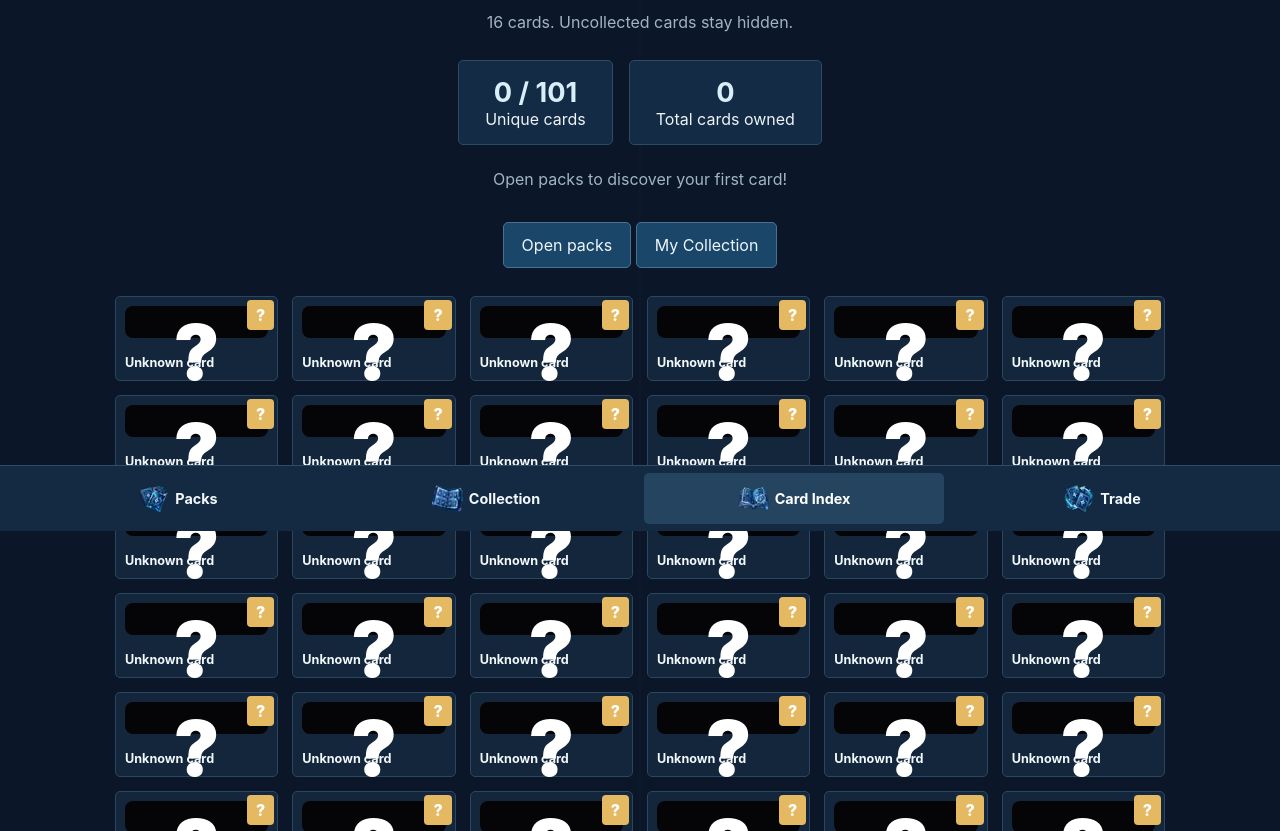
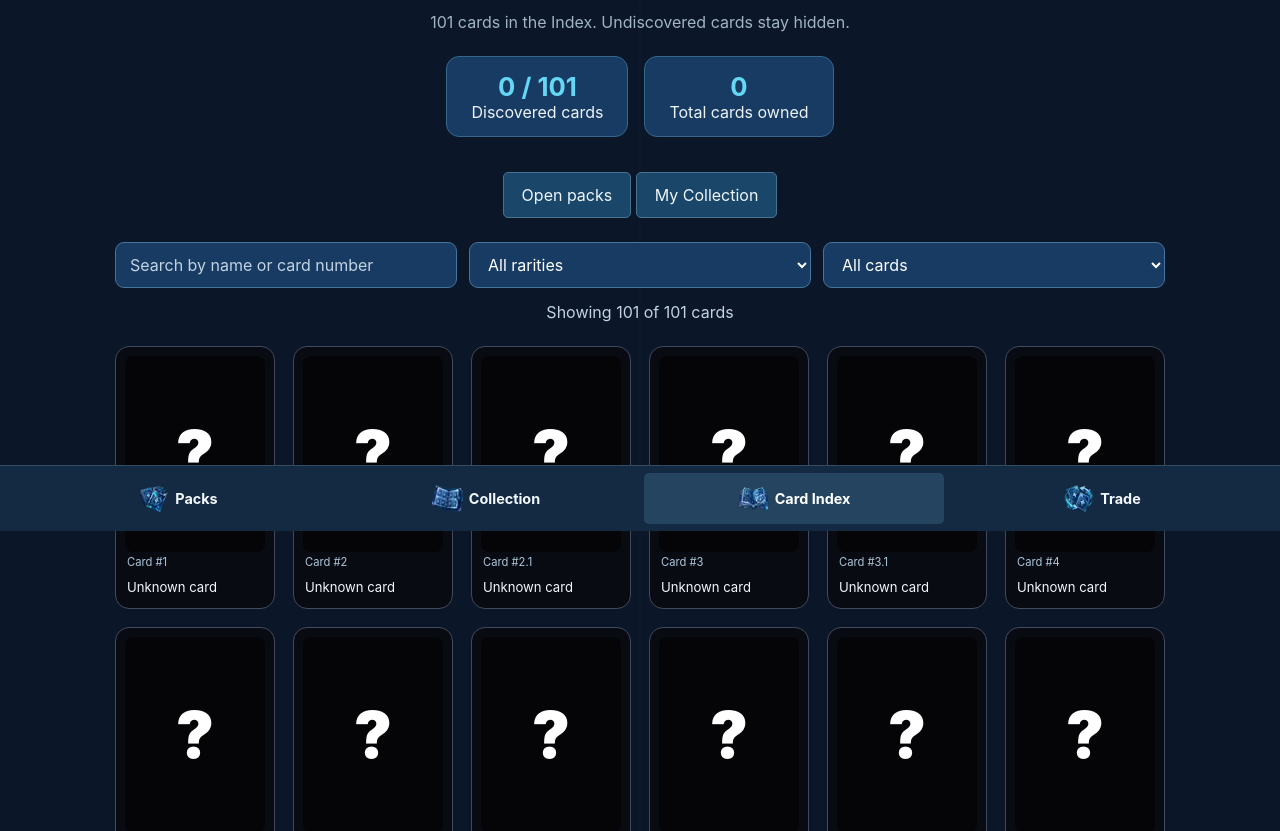
Before and after one commit to BigBashChess/jmss-tcg, a plain HTML site: page card-index.html in a window 1280 px wide. Shown: the part 269-1100 px from the top of the page. Drawn offline with Linux system fonts and the light colour scheme.

Commit message:
Fix Card Index count, locked-card layout and add filters

```diff
--- a/card-index.html
+++ b/card-index.html
@@ -2,83 +2,278 @@
 <html lang="en">
 <head>
   <meta charset="utf-8">
-<meta name="viewport" content="width=device-width,initial-scale=1">
+  <meta name="viewport" content="width=device-width, initial-scale=1">
   <meta name="theme-color" content="#101D35">
   <link rel="icon" href="index_images/favicon.png">
   <link rel="stylesheet" href="global.css">
+  <link rel="stylesheet" href="navigation.css">
+  <link rel="stylesheet" href="design.css">
   <title>Card Index | JMSS TCG</title>
   <style>
-.collection-summary{display:flex;justify-content:center;gap:16px;flex-wrap:wrap;margin:24px 0}
-.collection-stat{background:#183B63;border:1px solid #34688D;border-radius:13px;padding:15px 26px;min-width:150px}
-.collection-stat strong{font-size:1.7rem;color:#65D6F4;display:block}
-.collection-grid{display:grid;grid-template-columns:repeat(auto-fill,minmax(145px,1fr));gap:18px;margin:28px auto;max-width:1050px}
-.collection-card{position:relative;background:#183B63;border:1px solid #34688D;border-radius:14px;padding:9px;min-width:0}
-.collection-card img{width:100%;height:auto;display:block;border-radius:8px}
-.collection-card .count{position:absolute;right:3px;top:3px;background:#f4c45b;color:#101D35;font-weight:800;border-radius:999px;padding:5px 9px;box-shadow:0 2px 9px #0008}
-.collection-card .card-title{font-size:.79rem;line-height:1.35;margin:10px 2px 2px;color:#f2f8fc}
-.collection-card.locked{background:#06080D;border-color:#414A5C}.collection-card.locked img{opacity:0}.collection-card.locked::before{content:'?';position:absolute;top:9px;left:9px;right:9px;bottom:42px;background:#050507;color:white;border-radius:8px;display:grid;place-items:center;font-size:clamp(3rem,6vw,6rem);font-weight:900}.collection-card.locked .card-title{color:#F2F8FC}
-.collection-card.locked .count{background:#405269;color:white}
-.collection-empty{color:#9AB2C7;text-align:center;margin:18px auto}
-@media(max-width:480px){.collection-grid{grid-template-columns:repeat(2,minmax(0,1fr));gap:10px}}
+    .index-summary {
+      display: flex;
+      justify-content: center;
+      gap: 16px;
+      flex-wrap: wrap;
+      margin: 20px 0;
+    }
+    .index-stat {
+      background: #183B63;
+      border: 1px solid #34688D;
+      border-radius: 13px;
+      padding: 14px 24px;
+      min-width: 140px;
+      text-align: center;
+    }
+    .index-stat strong {
+      display: block;
+      color: #65D6F4;
+      font-size: 1.6rem;
+    }
+    .index-controls {
+      display: flex;
+      flex-wrap: wrap;
+      gap: 12px;
+      margin: 24px auto 8px;
+      max-width: 1050px;
+    }
+    .index-controls input, .index-controls select {
+      min-width: 0;
+      flex: 1 1 180px;
+      padding: 11px 14px;
+      border: 1px solid #45759A;
+      border-radius: 9px;
+      color: #fff;
+      background: #183B63;
+      font: inherit;
+    }
+    .index-controls input::placeholder { color: #C2D3E3; }
+    .index-grid {
+      display: grid;
+      grid-template-columns: repeat(auto-fill, minmax(145px, 1fr));
+      gap: 18px;
+      max-width: 1050px;
+      margin: 24px auto;
+    }
+    .index-card {
+      position: relative;
+      padding: 9px;
+      min-width: 0;
+      border: 1px solid #34688D;
+      border-radius: 14px;
+      background: #183B63;
+      overflow: hidden;
+    }
+    .index-card .art {
+      width: 100%;
+      aspect-ratio: 5 / 7;
+      border-radius: 8px;
+      overflow: hidden;
+      background: #050507;
+    }
+    .index-card .art img {
+      width: 100%;
+      height: 100%;
+      object-fit: contain;
+      display: block;
+    }
+    .index-card.locked { background: #090B12; border-color: #414A5C; }
+    .index-card.locked .art {
+      display: grid;
+      place-items: center;
+      color: #fff;
+      font-size: clamp(3rem, 5vw, 5rem);
+      font-weight: 900;
+    }
+    .index-card .card-title {
+      margin: 10px 2px 2px;
+      color: #F2F8FC;
+      font-size: .82rem;
+      line-height: 1.35;
+      overflow-wrap: anywhere;
+    }
+    .index-card .card-number {
+      display: block;
+      margin: 3px 2px;
+      font-size: .7rem;
+      color: #ABC6D9;
+    }
+    .index-card .count {
+      position: absolute;
+      top: 13px;
+      right: 13px;
+      padding: 4px 8px;
+      background: #f4c45b;
+      color: #101D35;
+      border-radius: 99px;
+      font-size: .75rem;
+      font-weight: 800;
+      box-shadow: 0 2px 9px #0008;
+    }
+    .index-message {
+      text-align: center;
+      color: #C2D3E3;
+      margin: 14px auto;
+    }
+    @media (max-width: 480px) {
+      .index-grid { grid-template-columns: repeat(2, minmax(0, 1fr)); gap: 10px; }
+      .index-controls { gap: 8px; }
+      .index-card { padding: 7px; }
+    }
   </style>
-<link rel="stylesheet" href="navigation.css">
-<style>
-</style>
-<link rel="stylesheet" href="design.css">
 </head>
 <body class="background">
-<nav id="site-top-nav">
-</nav>
+  <nav id="site-top-nav"></nav>
   <main class="site-main">
     <section class="hero">
       <p class="eyebrow">JMSS TRADING CARD GAME</p>
       <h1>Card Index</h1>
-<p class="subtext">16 cards. Uncollected cards stay hidden.</p>
-<div class="collection-summary">
-<div class="collection-stat">
-<strong id="unique-count">0 / 16</strong>Unique cards</div>
-<div class="collection-stat">
-<strong id="total-count">0</strong>Total cards owned</div>
+      <p class="subtext" id="index-description">Browse the cards. Discover a card by opening packs to reveal its artwork.</p>
+      <div class="index-summary">
+        <div class="index-stat"><strong id="unique-count">0 / 0</strong>Discovered cards</div>
+        <div class="index-stat"><strong id="total-count">0</strong>Total cards owned</div>
       </div>
-<p id="collection-notice" class="collection-empty" aria-live="polite">
-</p>
       <a class="button" href="index.html">Open packs</a>
       <a class="button" href="collection.html">My Collection</a>
     </section>
-<section id="collection-grid" class="collection-grid" aria-label="Card Index">
-</section>
+
+    <div class="index-controls" aria-label="Filter cards">
+      <input id="card-search" type="search" placeholder="Search by name or card number" aria-label="Search card index">
+      <select id="rarity-filter" aria-label="Filter by rarity">
+        <option value="all">All rarities</option>
+        <option value="Rare">Rare</option>
+        <option value="Legendary">Legendary</option>
+        <option value="Mythic">Mythic</option>
+        <option value="Divine">Divine</option>
+        <option value="Unassigned">Unassigned</option>
+      </select>
+      <select id="ownership-filter" aria-label="Filter by ownership">
+        <option value="all">All cards</option>
+        <option value="owned">Discovered only</option>
+        <option value="locked">Undiscovered only</option>
+      </select>
+    </div>
+    <p id="collection-notice" class="index-message" role="status" aria-live="polite"></p>
+    <section id="collection-grid" class="index-grid" aria-label="All cards"></section>
   </main>
-<nav id="site-bottom-nav">
-</nav>
+  <nav id="site-bottom-nav"></nav>
+
   <script>
-(async function(){
-const grid=document.getElementById('collection-grid'),notice=document.getElementById('collection-notice');
-let records=[];
-try{const response=await fetch('cards.json',{cache:'no-cache'});if(!response.ok)throw Error('Unable to load card database');records=await response.json();}
-catch(err){notice.textContent='The card database could not be loaded. Please refresh.';return;}
-let inventory={};
-try{const x=JSON.parse(localStorage.getItem('jmss-tcg-collection-v1')||'{}');if(x&&typeof x==='object'&&!Array.isArray(x))inventory=x;}catch(err){}
-const countFor=file=>{const n=Number(inventory[file]);return Number.isSafeInteger(n)&&n>0?n:0};
-let total=0,unique=0;grid.replaceChildren();
-for(const card of records){
- const count=card.image?countFor(card.image):0;
- const owned=count>0; if(owned){unique++;total+=count;}
- const tile=document.createElement('article');tile.className='collection-card'+(owned?'':' locked');
- const badge=document.createElement('span');badge.className='count';badge.textContent=owned?'×'+count:'?';
- const img=document.createElement('img');img.alt=owned?card.name:'Undiscovered card';img.loading='lazy';
- // Hides artwork until the card is collected.
- if(owned)img.src='cards/'+card.image;
- const caption=document.createElement('div');caption.className='card-title';
- caption.textContent=owned?(card.name+(card.subtitle?' — '+card.subtitle:'')):'Unknown card';
- tile.title='Card #'+card.id+(owned?' — '+card.rarity:'');
- tile.append(img,badge,caption);grid.append(tile);
+    (async function () {
+      const grid = document.getElementById("collection-grid");
+      const notice = document.getElementById("collection-notice");
+      const search = document.getElementById("card-search");
+      const rarityFilter = document.getElementById("rarity-filter");
+      const ownershipFilter = document.getElementById("ownership-filter");
+      let records = [];
+      let inventory = {};
+
+      // Loads every card in the database.
+      try {
+        const response = await fetch("cards.json", { cache: "no-cache" });
+        if (!response.ok) throw new Error("Card database unavailable");
+        records = await response.json();
+        if (!Array.isArray(records)) throw new Error("Invalid card database");
+      } catch (error) {
+        notice.textContent = "The card database could not be loaded. Please refresh.";
+        return;
       }
-document.getElementById('unique-count').textContent=unique+' / '+records.length;
-document.getElementById('total-count').textContent=total.toLocaleString();
-if(!unique)notice.textContent='Open packs to discover your first card!';
+
+      // Reads saved cards from this browser.
+      try {
+        const saved = JSON.parse(localStorage.getItem("jmss-tcg-collection-v1") || "{}");
+        if (saved && typeof saved === "object" && !Array.isArray(saved)) inventory = saved;
+      } catch (error) {
+        notice.textContent = "Saved cards could not be read in this browser.";
+      }
+
+      const countFor = file => {
+        const count = Number(inventory[file]);
+        return Number.isSafeInteger(count) && count > 0 ? count : 0;
+      };
+
+      let discovered = 0;
+      let total = 0;
+      for (const card of records) {
+        const count = card.image ? countFor(card.image) : 0;
+        if (count > 0) {
+          discovered++;
+          total += count;
+        }
+      }
+      document.getElementById("unique-count").textContent = discovered + " / " + records.length;
+      document.getElementById("total-count").textContent = total.toLocaleString();
+      document.getElementById("index-description").textContent =
+        records.length + " cards in the Index. Undiscovered cards stay hidden.";
+
+      // Keeps undiscovered artwork hidden and displays owned cards.
+      function render() {
+        const term = search.value.trim().toLowerCase();
+        const rarity = rarityFilter.value;
+        const ownership = ownershipFilter.value;
+        const fragment = document.createDocumentFragment();
+        let matches = 0;
+
+        for (const card of records) {
+          const count = card.image ? countFor(card.image) : 0;
+          const owned = count > 0;
+          if (rarity !== "all" && card.rarity !== rarity) continue;
+          if (ownership === "owned" && !owned) continue;
+          if (ownership === "locked" && owned) continue;
+
+          // Search undiscovered cards only by their number, not hidden names.
+          const searchable = owned
+            ? (card.id + " " + card.name + " " + (card.subtitle || "")).toLowerCase()
+            : String(card.id).toLowerCase();
+          if (term && !searchable.includes(term)) continue;
+
+          matches++;
+          const tile = document.createElement("article");
+          tile.className = "index-card" + (owned ? "" : " locked");
+          const art = document.createElement("div");
+          art.className = "art";
+
+          if (owned) {
+            const image = document.createElement("img");
+            image.src = "cards/" + card.image;
+            image.alt = card.name;
+            image.loading = "lazy";
+            art.append(image);
+
+            const badge = document.createElement("span");
+            badge.className = "count";
+            badge.textContent = "×" + count;
+            tile.append(badge);
+          } else {
+            art.textContent = "?";
+            art.setAttribute("aria-label", "Undiscovered card");
+          }
+
+          const number = document.createElement("small");
+          number.className = "card-number";
+          number.textContent = "Card #" + card.id;
+
+          const title = document.createElement("div");
+          title.className = "card-title";
+          title.textContent = owned
+            ? card.name + (card.subtitle ? " - " + card.subtitle : "")
+            : "Unknown card";
+
+          tile.append(art, number, title);
+          fragment.append(tile);
+        }
+        grid.replaceChildren(fragment);
+        notice.textContent = matches
+          ? "Showing " + matches + " of " + records.length + " cards"
+          : "No cards match these filters.";
+      }
+
+      search.addEventListener("input", render);
+      rarityFilter.addEventListener("change", render);
+      ownershipFilter.addEventListener("change", render);
+      render();
     })();
   </script>
-<script src="navigation.js">
-</script>
+  <script src="navigation.js"></script>
 </body>
 </html>
```
Lines whose indentation alone changed are shown as unchanged.
